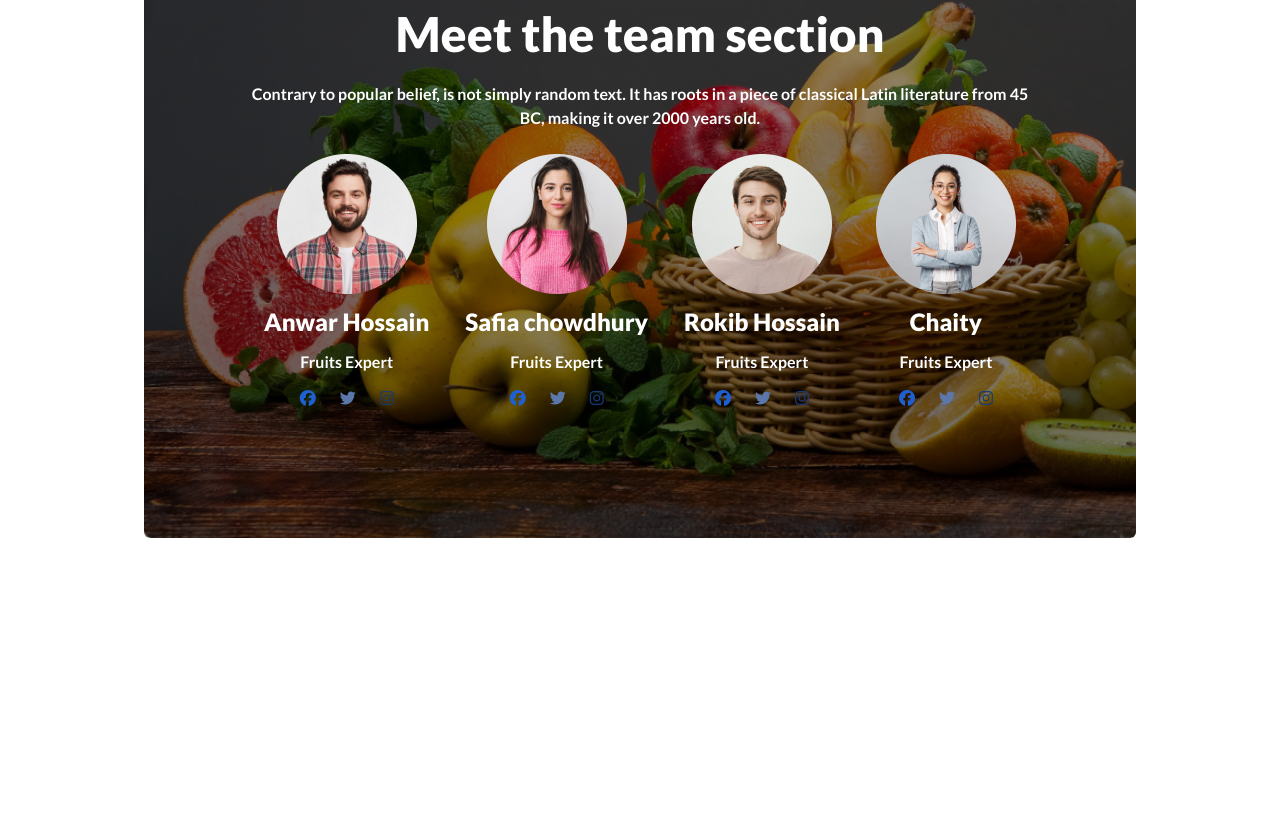
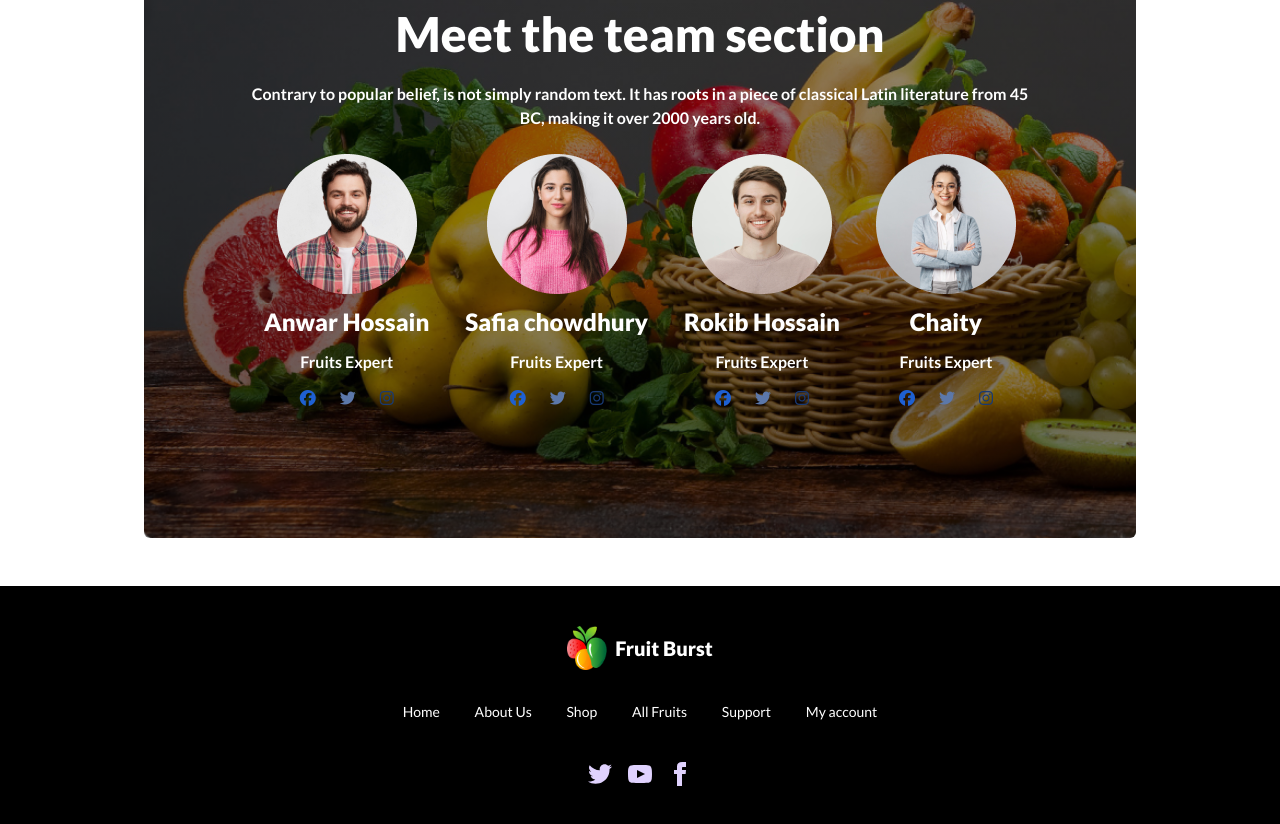
Before and after one commit to MohammadIqbalHossain/A3-fruit-brust, a plain HTML site: page index.html in a window 1280 px wide. Shown: the part 1509-2333 px from the top of the page. Before the commit the page ends 2095 px from the top, so only its background shows below. Drawn offline with nearby package versions, Linux system fonts and the light colour scheme.

Commit message:
footer added

```diff
--- a/index.html
+++ b/index.html
@@ -454,8 +454,47 @@
                     </div>
 
     </main>
-    <footer>
-
+    <footer class="footer footer-center p-10 bg-black text-primary-content">
+        <aside class="space-y-6">
+            <div class="flex items-center">
+                <img class="w-10" src="./images/logo.png" alt="">
+                <h2 class="font-extrabold text-xl text-white ml-2 font-lato">Fruit Burst</h2>
+            </div>
+            <div>
+                <ul class="flex flex-col gap-24 text-white font-lato">
+                    <li>
+                        <a class="mx-4" href="">Home</a>
+                        <a class="mx-4" href="">About Us</a>
+                        <a class="mx-4" href="">Shop</a>
+                        <a class="mx-4" href="">All Fruits</a>
+                        <a class="mx-4" href="">Support</a>
+                        <a class="mx-4" href="">My account</a>
+                    </li>
+                </ul>
+            </div>
+        </aside>
+        <nav>
+            <div class="grid grid-flow-col gap-4">
+                <a><svg xmlns="http://www.w3.org/2000/svg" width="24" height="24" viewBox="0 0 24 24"
+                        class="fill-current">
+                        <path
+                            d="M24 4.557c-.883.392-1.832.656-2.828.775 1.017-.609 1.798-1.574 2.165-2.724-.951.564-2.005.974-3.127 1.195-.897-.957-2.178-1.555-3.594-1.555-3.179 0-5.515 2.966-4.797 6.045-4.091-.205-7.719-2.165-10.148-5.144-1.29 2.213-.669 5.108 1.523 6.574-.806-.026-1.566-.247-2.229-.616-.054 2.281 1.581 4.415 3.949 4.89-.693.188-1.452.232-2.224.084.626 1.956 2.444 3.379 4.6 3.419-2.07 1.623-4.678 2.348-7.29 2.04 2.179 1.397 4.768 2.212 7.548 2.212 9.142 0 14.307-7.721 13.995-14.646.962-.695 1.797-1.562 2.457-2.549z">
+                        </path>
+                    </svg></a>
+                <a><svg xmlns="http://www.w3.org/2000/svg" width="24" height="24" viewBox="0 0 24 24"
+                        class="fill-current">
+                        <path
+                            d="M19.615 3.184c-3.604-.246-11.631-.245-15.23 0-3.897.266-4.356 2.62-4.385 8.816.029 6.185.484 8.549 4.385 8.816 3.6.245 11.626.246 15.23 0 3.897-.266 4.356-2.62 4.385-8.816-.029-6.185-.484-8.549-4.385-8.816zm-10.615 12.816v-8l8 3.993-8 4.007z">
+                        </path>
+                    </svg></a>
+                <a><svg xmlns="http://www.w3.org/2000/svg" width="24" height="24" viewBox="0 0 24 24"
+                        class="fill-current">
+                        <path
+                            d="M9 8h-3v4h3v12h5v-12h3.642l.358-4h-4v-1.667c0-.955.192-1.333 1.115-1.333h2.885v-5h-3.808c-3.596 0-5.192 1.583-5.192 4.615v3.385z">
+                        </path>
+                    </svg></a>
+            </div>
+        </nav>
     </footer>
 
 
```
